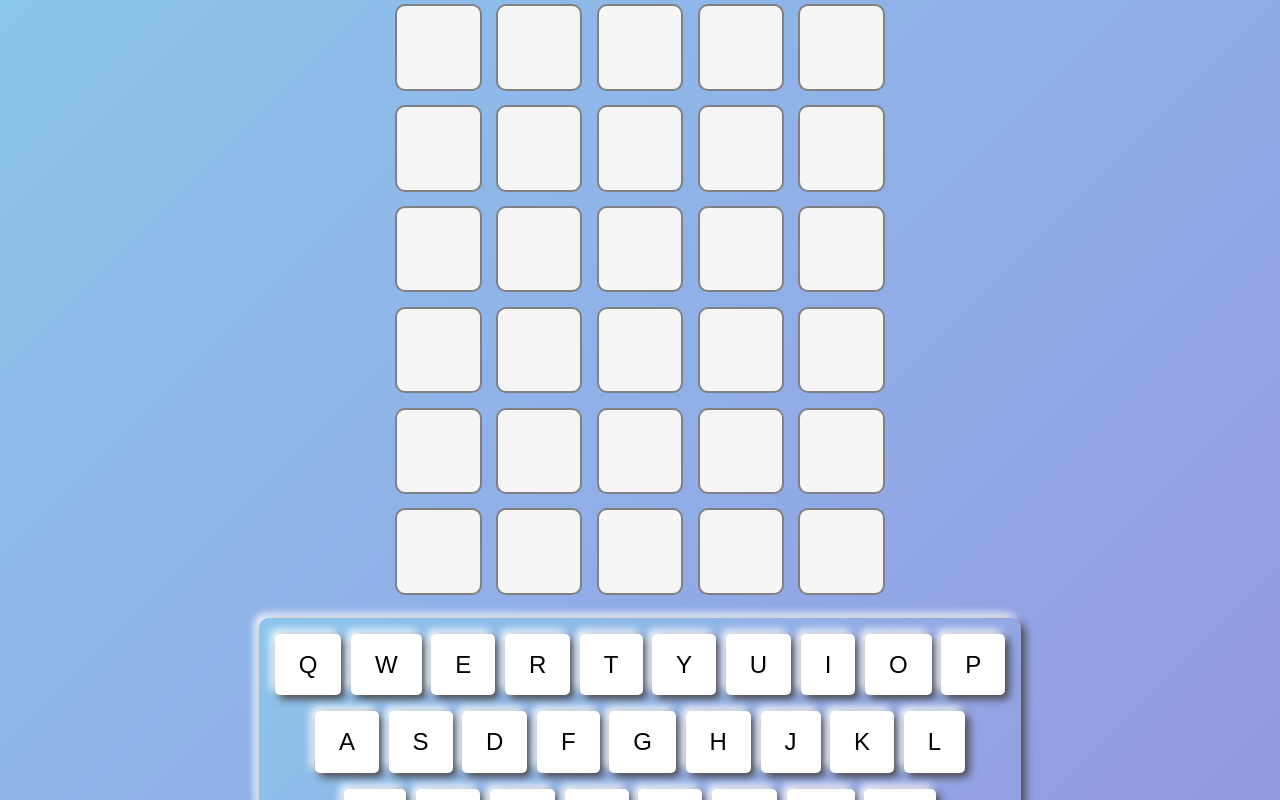
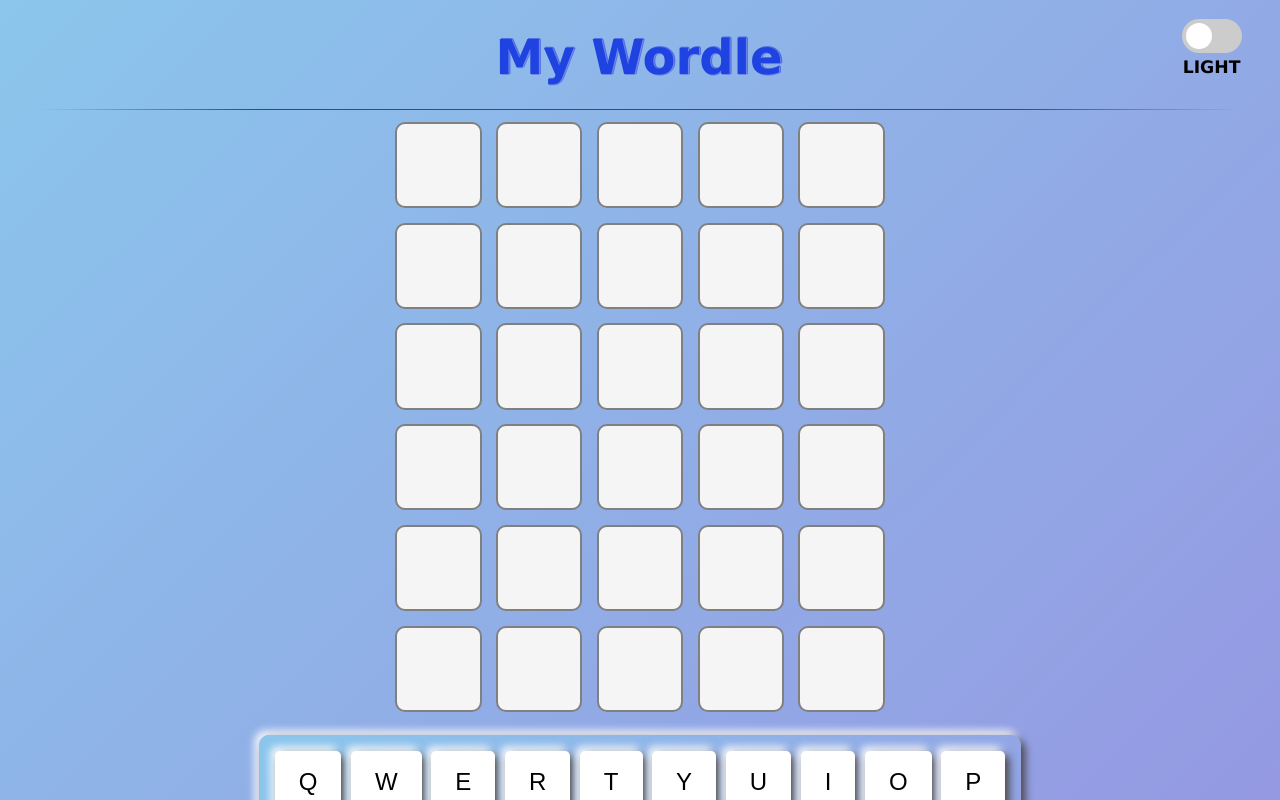
Before and after one commit to seanscott95/My-Wordle, a React (Vite) app: page / in a window 1280 px wide. Shown: the top 800 px of the page. Built offline with nearby package versions, Linux system fonts and the light colour scheme.

Commit message:
created a toggle theme switch taht can change between light and dark mode, also created a page container

```diff
--- a/src/App.jsx
+++ b/src/App.jsx
@@ -13,9 +13,9 @@ const App = () => {
   },[]);
 
   return (
-    <>
+    <div className='pageContainer'>
       {answer && <Wordle answer={answer} />}
-    </>
+    </div>
   );
 };
 
--- a/src/components/Keyboard.jsx
+++ b/src/components/Keyboard.jsx
@@ -36,7 +36,7 @@ const Keyboard = ({ usedKeys }) => {
                 <button className='backspace'>{String.fromCharCode(8592)}</button>
             </div>
             <div className="row">
-                <button className='enter'>SUBMIT</button>
+                <button className='submit'>SUBMIT</button>
             </div>
         </section>
     </>
--- a/src/components/Wordle.jsx
+++ b/src/components/Wordle.jsx
@@ -8,6 +8,12 @@ const Wordle = ({ answer }) => {
   const { handleKeyup, currentGuess, turn, formattedGuesses, guessIsCorrect, usedKeys } = useWordle(answer);
 
   const [showModal, setShowModal] = useState(false);
+
+  const [theme, setTheme] = useState('light');
+
+  const toggleTheme = () => {
+    setTheme((prev) => prev === 'light' ? 'dark' : 'light');
+  };
 
   useEffect(() => {
     document.addEventListener('keyup', handleKeyup);
@@ -32,7 +38,14 @@ const Wordle = ({ answer }) => {
   }, [handleKeyup, guessIsCorrect, turn]);
 
   return (
-    <>
+    <div className={theme}>
+      <div className='btnGroup'>
+        <label class="switch">
+          <input type="checkbox" onClick={toggleTheme} />
+          <span class="slider round"></span>
+        </label>
+        <p>{theme}</p>
+      </div>
       <h1>My Wordle</h1>
       {/* For dev */}
       {/* <p>Answer: {answer} / Turn: {turn}</p>
@@ -52,7 +65,7 @@ const Wordle = ({ answer }) => {
           turn={turn}
           answer={answer}
         />}
-    </>
+    </div>
   );
 };
 
--- a/src/index.css
+++ b/src/index.css
@@ -13,21 +13,15 @@ p {
 }
 
 body {
+  height: 100%;
   width: 100%;
-  height: 100%;
-  max-width: 1500px;
   box-sizing: border-box;
-  background-color: #8BC6EC;
-  background: linear-gradient(135deg, #8BC6EC 0%, #9599E2 100%);
-  display: flex;
-  justify-content: center;
-  align-items: center;
-  text-align: center;
   font-family: Verdana, Geneva, Tahoma, sans-serif;
 }
 
-h1, h2 {
-  margin: 0.5em;
+h1,
+h2 {
+  margin: 0.1em auto;
   color: transparent;
   text-shadow: -1px 0 #1f43e0, 0 1px #7087eb, 1px 0 #526de5, 0 -1px #526de5;
   padding: 0.5em;
@@ -35,6 +29,8 @@ h1, h2 {
   border-left: 5em solid transparent;
   border-right: 5em solid transparent;
   border-top: 0 solid transparent;
+  text-align: center;
+  max-width: 1200px;
 }
 
 h1 {
@@ -42,6 +38,103 @@ h1 {
 }
 
 /* ------------ Components ------------*/
+.pageContainer {
+  display: flex;
+  justify-content: center;
+  align-items: center;
+  min-height: 100svh;
+  height: 100%;
+  width: 100%;
+}
+
+/* ------ Wordle ------*/
+.light {
+  background-color: #8BC6EC;
+  background: linear-gradient(135deg, #8BC6EC 0%, #9599E2 100%);
+  height: 100svh;
+  width: 100%;
+}
+
+.dark {
+  max-width: 1500px;
+  background: #141E30; /* fallback for old browsers */ /* Chrome 10-25, Safari 5.1-6 */
+  background: linear-gradient(to right, #243B55, #141E30); /* W3C, IE 10+/ Edge, Firefox 16+, Chrome 26+, Opera 12+, Safari 7+ */
+  height: 100svh;
+  width: 100%;
+}
+.dark .keyboard {
+  background: #141E30;
+  background: linear-gradient(to right, #243B55, #141E30);
+}
+
+.btnGroup {
+  position: fixed;
+  top: 0;
+  right: 0;
+  margin: 1em 2em;
+  display: flex;
+  flex-direction: column;
+  justify-content: center;
+  align-items: center;
+  gap: 0.2em;
+  font-size: clamp(0.7rem, 2.5vw + 1rem, 1.2rem);
+  /* The switch - the box around the slider */
+  /* Hide default HTML checkbox */
+  /* The slider */
+  /* Rounded sliders */
+}
+.btnGroup p {
+  font-size: 0.9em;
+  font-weight: bold;
+  text-transform: uppercase;
+}
+.btnGroup .switch {
+  position: relative;
+  display: inline-block;
+  width: 60px;
+  height: 34px;
+}
+.btnGroup .switch input {
+  opacity: 0;
+  width: 0;
+  height: 0;
+}
+.btnGroup .slider {
+  position: absolute;
+  cursor: pointer;
+  top: 0;
+  left: 0;
+  right: 0;
+  bottom: 0;
+  background-color: #ccc;
+  transition: 0.4s;
+}
+.btnGroup .slider:before {
+  position: absolute;
+  content: "";
+  height: 26px;
+  width: 26px;
+  left: 4px;
+  bottom: 4px;
+  background-color: white;
+  transition: 0.4s;
+}
+.btnGroup input:checked + .slider {
+  background-color: #2196F3;
+}
+.btnGroup input:focus + .slider {
+  box-shadow: 0 0 1px #2196F3;
+}
+.btnGroup input:checked + .slider:before {
+  transform: translateX(26px);
+}
+.btnGroup .slider.round {
+  border-radius: 34px;
+}
+.btnGroup .slider.round:before {
+  border-radius: 50%;
+}
+
 /* ------ Row ------*/
 .row {
   display: flex;
@@ -135,7 +228,7 @@ h1 {
   color: white;
   transition: all 0.3s ease-in;
 }
-.keyboard .row button.enter {
+.keyboard .row button.submit {
   width: 10em;
   background: #474343;
   color: white;
@@ -144,7 +237,7 @@ h1 {
   box-shadow: 4px 4px 8px #474343, -4px -4px 8px #fff;
   border: 1px solid grey;
 }
-.keyboard .row button.enter:active {
+.keyboard .row button.submit:active {
   box-shadow: 1px 1px 2px #fff8f8, -1px -1px 2px #474343;
 }
 .keyboard button:active {
--- a/src/index.scss
+++ b/src/index.scss
@@ -18,26 +18,21 @@ $grey: rgb(101, 100, 100);
 html {
     height: 100%;
 }
+
 p {
     font-size: $fontSize;
 }
 
 body {
+    height: 100%;
     width: 100%;
-    height: 100%;
-    max-width: 1500px;
     box-sizing: border-box;
-    background-color: #8BC6EC;
-    background: linear-gradient(135deg, #8BC6EC 0%, #9599E2 100%);
-    display: flex;
-    justify-content: center;
-    align-items: center;
-    text-align: center;
     font-family: Verdana, Geneva, Tahoma, sans-serif;
 }
 
-h1, h2 {
-    margin: .5em;
+h1,
+h2 {
+    margin: .1em auto;
     color: transparent;
     text-shadow: -1px 0 #1f43e0, 0 1px #7087eb, 1px 0 #526de5, 0 -1px #526de5;
     padding: .5em;
@@ -45,17 +40,124 @@ h1, h2 {
     border-left: 5em solid transparent;
     border-right: 5em solid transparent;
     border-top: 0 solid transparent;
+    text-align: center;
+    max-width: 1200px;
 }
+
 h1 {
     font-size: $h1Size;
 }
 
 /* ------------ Components ------------*/
+.pageContainer {
+    display: flex;
+    justify-content: center;
+    align-items: center;
+    min-height: 100svh;
+    height: 100%;
+    width: 100%;
+}
+
+/* ------ Wordle ------*/
+.light {
+    background-color: #8BC6EC;
+    background: linear-gradient(135deg, #8BC6EC 0%, #9599E2 100%);
+    height: 100svh;
+    width: 100%;
+}
+.dark {
+    max-width: 1500px;
+    background: #141E30;  /* fallback for old browsers */
+    background: -webkit-linear-gradient(to right, #243B55, #141E30);  /* Chrome 10-25, Safari 5.1-6 */
+    background: linear-gradient(to right, #243B55, #141E30); /* W3C, IE 10+/ Edge, Firefox 16+, Chrome 26+, Opera 12+, Safari 7+ */
+    height: 100svh;
+    width: 100%;
+    .keyboard {
+        background: #141E30;
+        background: -webkit-linear-gradient(to right, #243B55, #141E30);
+        background: linear-gradient(to right, #243B55, #141E30);
+    }
+}
+.btnGroup {
+    position: fixed;
+    top: 0;
+    right: 0;
+    margin: 1em 2em;
+    display: flex;
+    flex-direction: column;
+    justify-content: center;
+    align-items: center;
+    gap: .2em;
+    font-size: $fontSize;
+    p {
+        font-size: .9em;
+        font-weight: bold;
+        text-transform: uppercase;
+    }
+    /* The switch - the box around the slider */
+    .switch {
+        position: relative;
+        display: inline-block;
+        width: 60px;
+        height: 34px;
+    }
+    /* Hide default HTML checkbox */
+    .switch input {
+        opacity: 0;
+        width: 0;
+        height: 0;
+    }
+
+    /* The slider */
+    .slider {
+        position: absolute;
+        cursor: pointer;
+        top: 0;
+        left: 0;
+        right: 0;
+        bottom: 0;
+        background-color: #ccc;
+        -webkit-transition: .4s;
+        transition: .4s;
+    }
+    .slider:before {
+        position: absolute;
+        content: "";
+        height: 26px;
+        width: 26px;
+        left: 4px;
+        bottom: 4px;
+        background-color: white;
+        -webkit-transition: .4s;
+        transition: .4s;
+    }
+    input:checked+.slider {
+        background-color: #2196F3;
+    }
+    input:focus+.slider {
+        box-shadow: 0 0 1px #2196F3;
+    }
+    input:checked+.slider:before {
+        -webkit-transform: translateX(26px);
+        -ms-transform: translateX(26px);
+        transform: translateX(26px);
+    }
+
+    /* Rounded sliders */
+    .slider.round {
+        border-radius: 34px;
+    }
+    .slider.round:before {
+        border-radius: 50%;
+    }
+}
+
 /* ------ Row ------*/
 .row {
     display: flex;
     justify-content: center;
     align-items: center;
+
     div {
         border: 2px solid grey;
         height: 1.2em;
@@ -69,12 +171,14 @@ h1 {
         align-items: center;
         text-transform: capitalize;
         border-radius: 10px;
+
         &.green {
             --background: rgb(13, 193, 13);
             --border-color: rgb(17, 168, 17);
             --color: whitesmoke;
             animation: flip .5s ease forwards;
         }
+
         &.yellow {
             --background: rgb(227, 227, 15);
             --border-color: rgba(240, 240, 20, 0.579);
@@ -82,6 +186,7 @@ h1 {
             animation: flip .5s ease forwards;
 
         }
+
         &.grey {
             --background: rgb(101, 100, 100);
             --border-color: grey;
@@ -92,17 +197,21 @@ h1 {
         &:nth-child(2) {
             animation-delay: .2s;
         }
+
         &:nth-child(3) {
             animation-delay: .4s;
         }
+
         &:nth-child(4) {
             animation-delay: .6s;
         }
+
         &:nth-child(5) {
             animation-delay: .8s;
         }
     }
-    &.current > .entered {
+
+    &.current>.entered {
         animation: bounce .2s ease-in-out forwards;
     }
 }
@@ -116,8 +225,10 @@ h1 {
     background: linear-gradient(135deg, #8BC6EC 0%, #9599E2 100%);
     border-radius: 10px;
     box-shadow: 4px 4px 8px #474343, -4px -4px 8px #fff;
+
     .row {
         margin: .4em 0 0 0;
+
         button {
             font-size: $keyboardFontSize;
             margin: .2em;
@@ -127,22 +238,26 @@ h1 {
             box-shadow: 4px 4px 8px #474343, -4px -4px 8px #fff;
             outline: none;
             border-radius: 5px;
+
             &.green {
                 background: $green;
                 color: white;
                 transition: all .3s ease-in;
             }
+
             &.yellow {
                 background: $yellow;
                 color: white;
                 transition: all .3s ease-in;
             }
+
             &.grey {
                 background: $grey;
                 color: white;
                 transition: all .3s ease-in;
             }
-            &.enter {
+
+            &.submit {
                 width: 10em;
                 background: #474343;
                 color: white;
@@ -151,11 +266,13 @@ h1 {
                 box-shadow: 4px 4px 8px #474343, -4px -4px 8px #fff;
                 border: 1px solid grey;
             }
-            &.enter:active {
+
+            &.submit:active {
                 box-shadow: 1px 1px 2px #fff8f8, -1px -1px 2px #474343;
             }
         }
     }
+
     button:active {
         box-shadow: 1px 1px 2px #fff8f8, -1px -1px 2px #474343;
     }
@@ -168,8 +285,9 @@ h1 {
     position: fixed;
     top: 0;
     left: 0;
-    background: rgba(0,0,0,.3);
+    background: rgba(0, 0, 0, .3);
     line-height: 1.5;
+
     div {
         margin: 30% auto;
         background-color: #0093E9;
@@ -179,24 +297,27 @@ h1 {
         min-width: fit-content;
         padding: 1em;
         border-radius: 10px;
-        box-shadow: 4px 4px 8px rgba(0,0,0,.5);
+        box-shadow: 4px 4px 8px rgba(0, 0, 0, .5);
+
         span {
             font-weight: bold;
             color: #ff004c;
             text-transform: uppercase;
             letter-spacing: 1px;
         }
+
         button {
             padding: .5em;
             margin: .5em;
             font-weight: bold;
             font-size: $fontSize;
             border-radius: 10px;
-            box-shadow: 4px 4px 8px rgba(0,0,0,.5);
+            box-shadow: 4px 4px 8px rgba(0, 0, 0, .5);
             background: #1f43e0;
             color: #fff;
             border: 1px solid #444cf7;
         }
+
         button:hover {
             box-shadow: 1px 1px 2px #fff8f8, -1px -1px 2px #474343;
         }
@@ -212,18 +333,21 @@ h1 {
         border-color: grey;
         color: whitesmoke;
     }
+
     40% {
         transform: rotateX(90deg);
         background: whitesmoke;
         border-color: grey;
         color: whitesmoke;
     }
+
     60% {
         transform: rotateX(90deg);
         background: var(--background);
         border-color: var(--border-color);
         color: var(--color);
     }
+
     100% {
         transform: rotateX(0deg);
         background: var(--background);
@@ -236,9 +360,11 @@ h1 {
     0% {
         transform: scale(1.0);
     }
+
     50% {
         transform: scale(1.1);
     }
+
     100% {
         transform: scale(1.0);
         border-color: rgb(83, 79, 79);
```
Also changed, not shown: 1 other file (tests, documents, lock files or other folders).
